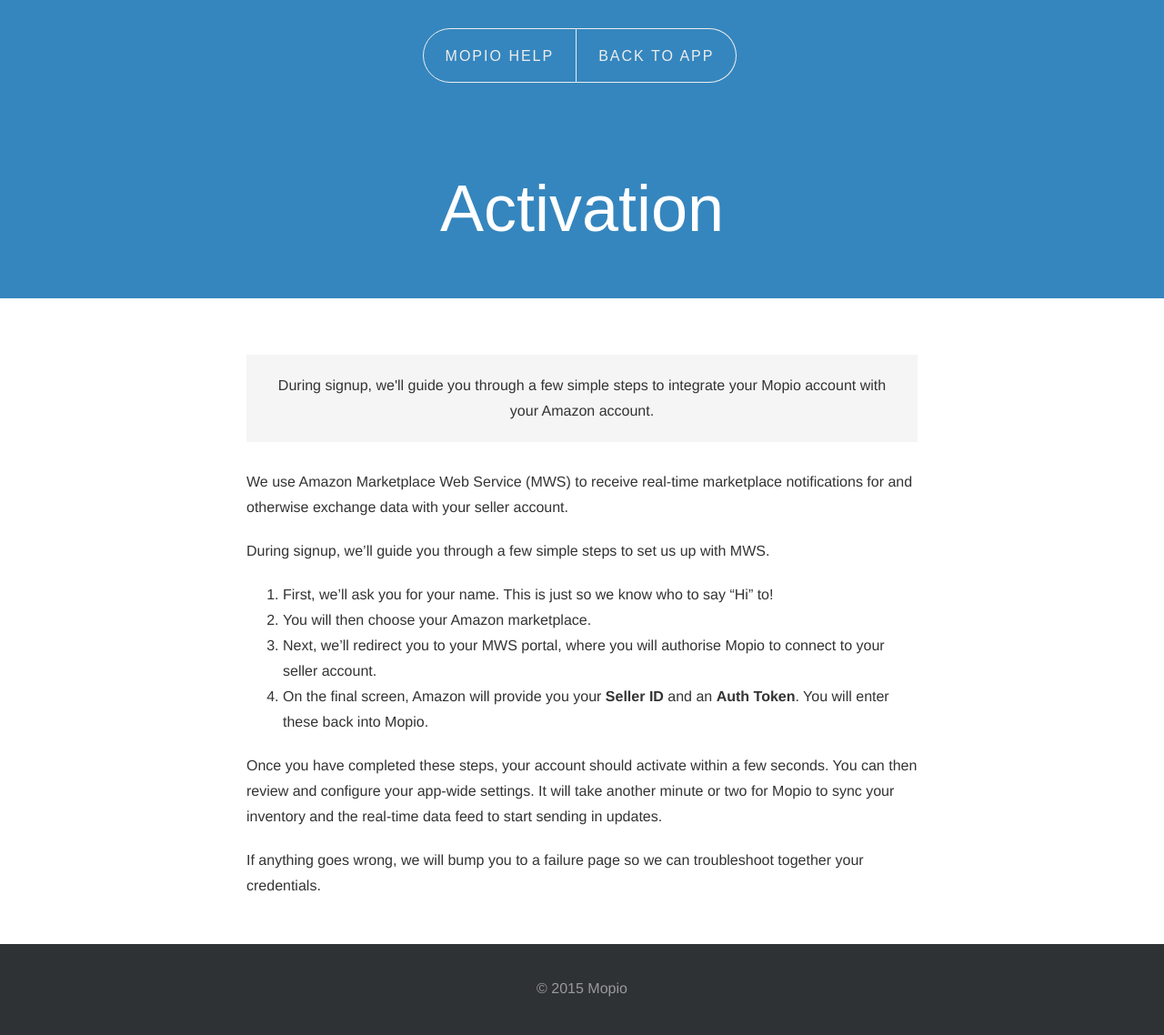
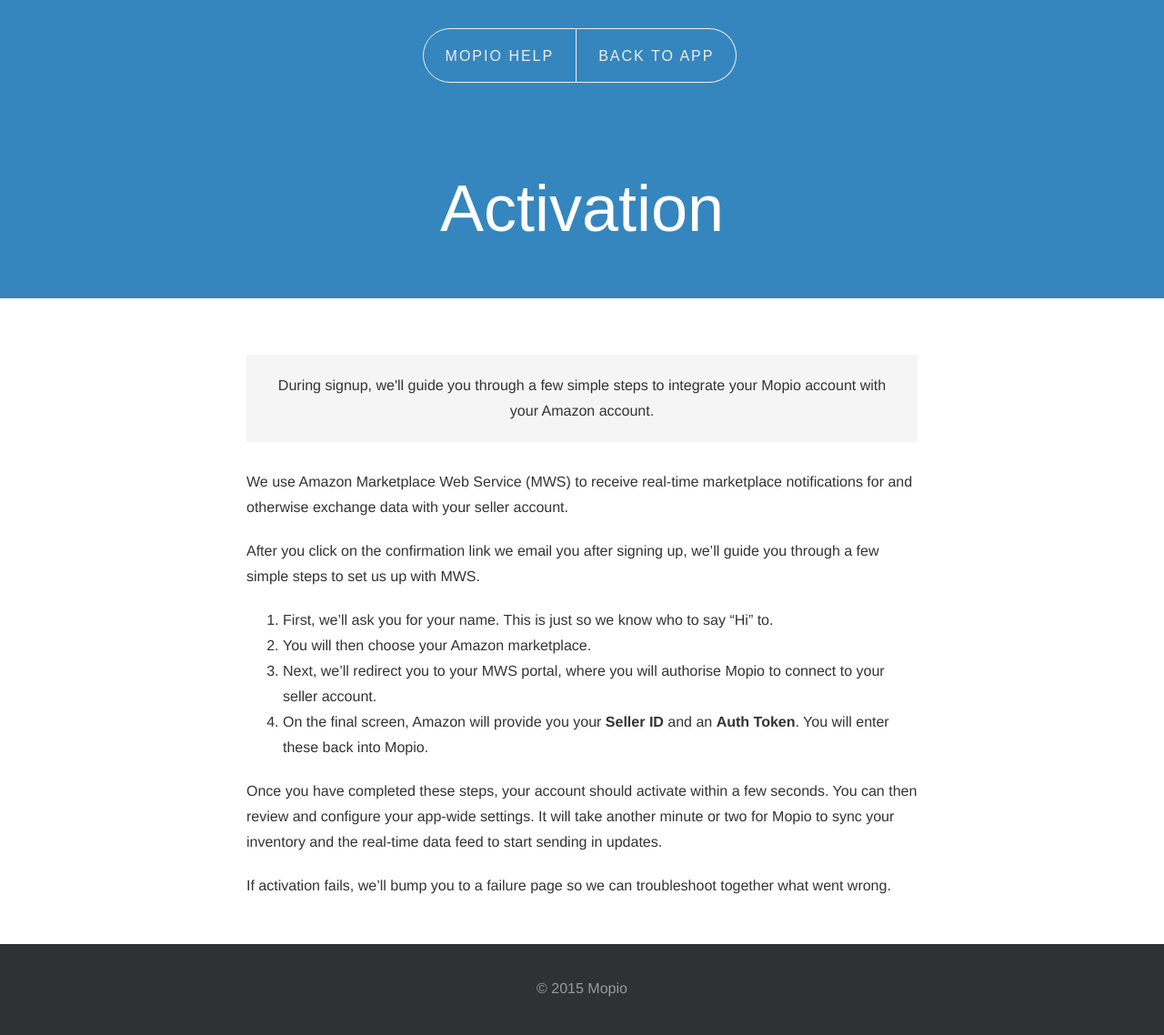
Before and after one commit to abandoned/help.mop.io, a Jekyll site: the page built from _docs/activation.md, in a window 1280 px wide. Shown: the whole page at 91% size. Built offline with Jekyll 4.4.1, drawn with Linux system fonts in a browser that asks for light colours; a script that is not in the unit is left out.

Commit message:
Minor updates to copy

```diff
--- a/_docs/activation.md
+++ b/_docs/activation.md
@@ -5,15 +5,17 @@
   During signup, we'll guide you through a few simple steps to integrate your Mopio account with your Amazon account.
 ---
 
+
+
 We use Amazon Marketplace Web Service (MWS) to receive real-time marketplace notifications for and otherwise exchange data with your seller account.
 
-During signup, we'll guide you through a few simple steps to set us up with MWS.
+After you click on the confirmation link we email you after signing up, we'll guide you through a few simple steps to set us up with MWS.
 
-1. First, we'll ask you for your name. This is just so we know who to say "Hi" to!
+1. First, we'll ask you for your name. This is just so we know who to say "Hi" to.
 2. You will then choose your Amazon marketplace.
 2. Next, we'll redirect you to your MWS portal, where you will authorise Mopio to connect to your seller account.
 3. On the final screen, Amazon will provide you your **Seller ID** and an **Auth Token**. You will enter these back into Mopio.
 
 Once you have completed these steps, your account should activate within a few seconds. You can then review and configure your app-wide settings. It will take another minute or two for Mopio to sync your inventory and the real-time data feed to start sending in updates.
 
-If anything goes wrong, we will bump you to a failure page so we can troubleshoot together your credentials.
+If activation fails, we'll bump you to a failure page so we can troubleshoot together what went wrong.
--- a/index.html
+++ b/index.html
@@ -3,7 +3,7 @@
 ---
 <div class="jumbotron">
   <div class="container">
-    <h1>What do you need help with?</h1>
+    <h1>What can we help you with?</h1>
   </div>
 </div>
 
```
Also changed, not shown: _docs/getting-started.md (+2 -6 lines).
